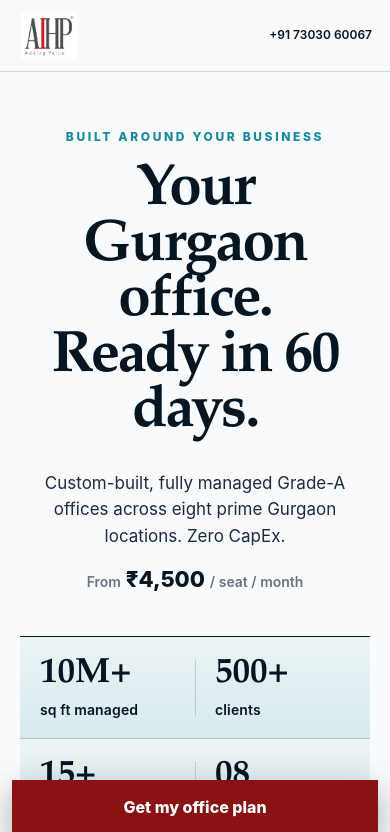
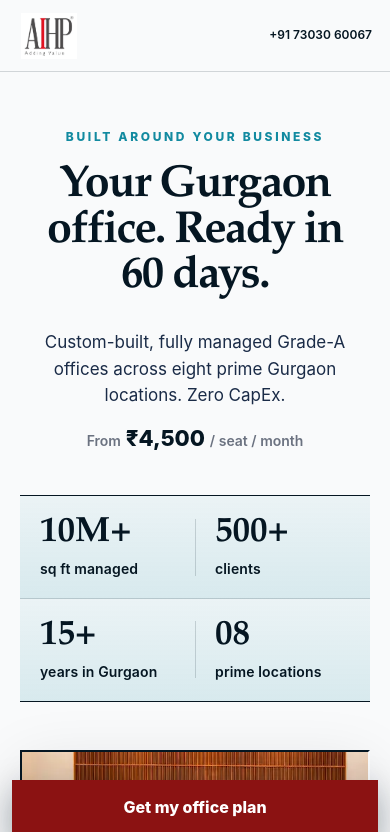
Before and after one commit to marketingAIHP/offices.aihp.in-landing-page, a Next.js app: page / in a window 390 px wide. Shown: the top 832 px of the page. Built offline with nearby package versions, Linux system fonts and the light colour scheme; no server answers.

Commit message:
Global heading Responsiveness

```diff
--- a/app/globals.css
+++ b/app/globals.css
@@ -44,6 +44,7 @@ h1, h2, h3, p { margin-top: 0; }
 .eyebrow, .panel-kicker { color: var(--teal); font-size: 12px; font-weight: 800; letter-spacing: 0.22em; text-transform: uppercase; margin-bottom: 18px; }
 h1, h2 { font-family: var(--font-display); font-weight: 700; letter-spacing: -0.035em; }
 h1 { font-size: clamp(52px, 7vw, 98px); line-height: 0.95; margin-bottom: 28px; }
+.hero-title-mobile { display: none; }
 .hero-copy { max-width: 900px; margin: 0 auto 14px; font-size: clamp(17px, 1.65vw, 24px); line-height: 1.55; color: var(--navy-grey); }
 .hero-price { font-weight: 800; font-size: 22px; margin-bottom: 0; }
 .hero-price span, .hero-price small { font-size: 14px; color: var(--cool-grey); font-weight: 600; }
@@ -266,7 +267,11 @@ h1 { font-size: clamp(52px, 7vw, 98px); line-height: 0.95; margin-bottom: 28px;
   .site-header nav { gap: 14px; font-size: 12px; }
   .site-header .header-cta { display: none; }
   .hero-section { padding-top: 56px; padding-bottom: 48px; }
-  h1 { font-size: clamp(48px, 15vw, 70px); }
+  h1 { font-size: clamp(34px, 11.5vw, 52px); line-height: 1.02; }
+  .hero-intro h1 { margin-inline: auto; }
+  .hero-title-desktop { display: none; }
+  .hero-title-mobile { display: flex; flex-direction: column; align-items: center; }
+  .hero-title-mobile > span { display: block; white-space: nowrap; }
   .hero-copy { font-size: 17px; }
   .proof-ledger { grid-template-columns: 1fr 1fr; margin-top: 40px; }
   .proof-ledger div:nth-child(3), .proof-ledger div:nth-child(4) { border-top: 1px solid var(--line); }
--- a/app/page.tsx
+++ b/app/page.tsx
@@ -223,7 +223,18 @@ export default function Home() {
         <section className="hero-section" aria-labelledby="hero-title">
           <div className="hero-intro">
             <p className="eyebrow">Built around your business</p>
-            <h1 id="hero-title">Your Gurgaon office.<br />Ready in 60 days.</h1>
+            <h1 id="hero-title">
+              <span className="hero-title-desktop">
+                Your Gurgaon office.
+                <br />
+                Ready in 60 days.
+              </span>
+              <span className="hero-title-mobile" aria-hidden="true">
+                <span>Your Gurgaon</span>
+                <span>office. Ready in</span>
+                <span>60 days.</span>
+              </span>
+            </h1>
             <p className="hero-copy">Custom-built, fully managed Grade-A offices across eight prime Gurgaon locations. Zero CapEx.</p>
             <p className="hero-price"><span>From</span> ₹4,500 <small>/ seat / month</small></p>
           </div>
```
